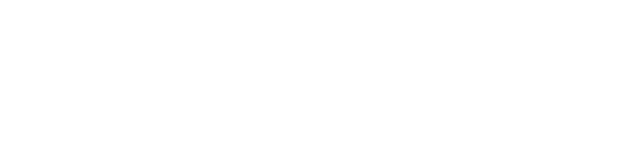
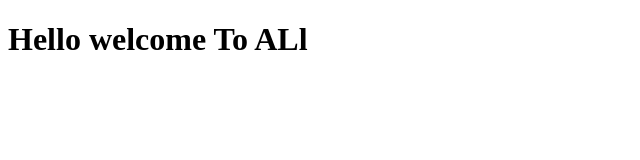
Before and after one commit to Reenu75/Sample, a plain HTML site: page index.html in a window 1280 px wide. Shown: the whole page, without its empty margins (0-640 px from the left). Drawn offline with Linux system fonts and the light colour scheme.

Commit message:
Update index.html

```diff
--- a/index.html
+++ b/index.html
@@ -6,6 +6,6 @@
     <title>Document</title>
 </head>
 <body>
-
+    <h1>Hello welcome To ALl</h1>
 </body>
 </html>
```
